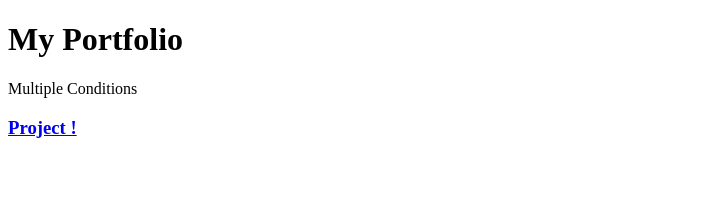
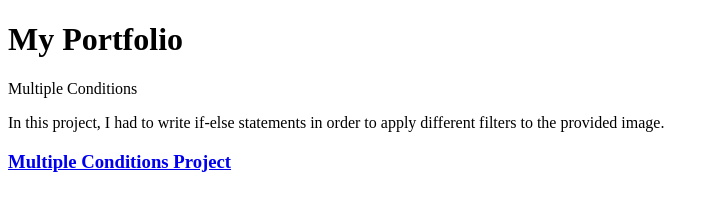
Before and after one commit to BryanaPowell/BryanaPowell.github.io, a plain HTML site: page index.html in a window 1280 px wide. Shown: the whole page, without its empty margins (0-719 px from the left). Drawn offline with Linux system fonts and the light colour scheme.

Commit message:
Update index.html

```diff
--- a/index.html
+++ b/index.html
@@ -6,6 +6,7 @@
     <body>
         <h1>My Portfolio</h1>
         <p>Multiple Conditions</p>
-        <h3><a href="https://bryanapowell.github.io/Multiple-Conditions-Choose-a-filter/">Project !</a></h3>
+        <p>In this project, I had to write if-else statements in order to apply different filters to the provided image.</p>
+        <h3><a href="https://bryanapowell.github.io/Multiple-Conditions-Choose-a-filter/">Multiple Conditions Project</a></h3>
     </body>
 </html>
```
